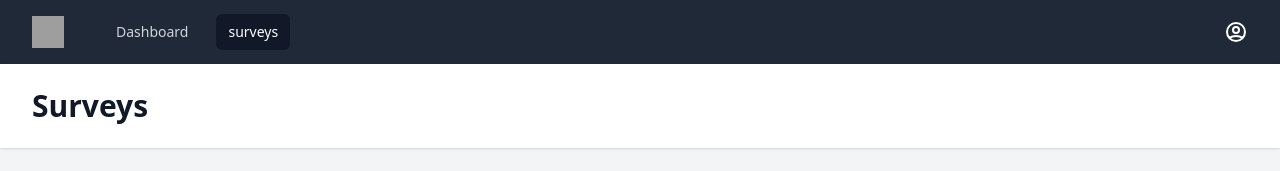
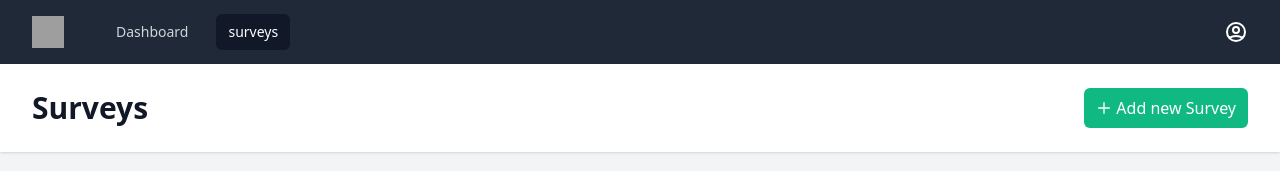
Before and after one commit to coco-whisper/laravel-vue3, a Vue app in the folder vue/: page /surveys in a window 1280 px wide. Shown: the top 171 px of the page. Built offline with nearby package versions, Linux system fonts and the light colour scheme; sample sign-in values are in the browser's storage; grey boxes are pictures that could not be loaded.

Commit message:
Implement new survey form

```diff
--- a/vue/src/components/PageComponent.vue
+++ b/vue/src/components/PageComponent.vue
@@ -1,9 +1,10 @@
 <template>
   <header class="bg-white shadow">
     <div class="max-w-7xl mx-auto py-6 px-4 sm:px-6 lg:px-8">
-      <h1 class="text-3xl font-bold text-gray-900">
+      <h1 v-if="title" class="text-3xl font-bold text-gray-900">
         {{ title }}
       </h1>
+      <slot name="header"></slot>
     </div>
   </header>
   <main>
--- a/vue/src/components/editor/QuestionEditor.vue
+++ b/vue/src/components/editor/QuestionEditor.vue
@@ -109,7 +109,7 @@
         id="question_type"
         name="question_type"
         v-model="questionData.type"
-        @change="dataChange"
+        @change="typeChange"
         class="
           mt-1
           block
@@ -281,6 +281,16 @@ function upperCaseFirst(str) {
   return str.charAt(0).toUpperCase() + str.slice(1);
 }
 
+function typeChange() {
+  if (shouldHaveOptions()) {
+    questionData.value.data = {
+      ...questionData.value.data,
+      options: []
+    }
+  }
+  dataChange();
+}
+
 // Emit the data change
 function dataChange() {
   const data = JSON.parse(JSON.stringify(questionData.value));
--- a/vue/src/router/index.js
+++ b/vue/src/router/index.js
@@ -17,6 +17,7 @@ const routes = [
     children: [
       { path: "/dashboard", name: "Dashboard", component: Dashboard },
       { path: "/surveys", name: "Surveys", component: Surveys },
+      { path: "/survey", name: "SurveyCreate", component: SurveyView },
       { path: "/survey/:id", name: "SurveyView", component: SurveyView },
     ],
   },
--- a/vue/src/views/SurveyView.vue
+++ b/vue/src/views/SurveyView.vue
@@ -1,5 +1,5 @@
 <template>
-  <PageComponent :title="surveyData.title">
+  <PageComponent :title="surveyData.id ? surveyData.title : 'Create a Survey'">
     <div>
       <div>
         <div>
@@ -190,9 +190,6 @@
                     <label for="status" class="font-medium text-gray-700"
                       >Active</label
                     >
-                    <p class="text-gray-500">
-                      Active survey and make it public
-                    </p>
                   </div>
                 </div>
                 <!--/ Status -->
@@ -304,14 +301,27 @@ import QuestionEditor from "../components/editor/QuestionEditor.vue";
 
 const route = useRoute();
 
+let surveyData;
+
+if (route.params.id) {
   const survey = computed(() =>
     store.state.surveys.find((s) => s.id === parseInt(route.params.id))
   );
 
-const surveyData = ref({
+  surveyData = ref({
     ...survey.value,
     status: survey.value.status !== "draft",
   });
+} else {
+  surveyData = ref({
+    title: "",
+    status: false,
+    description: null,
+    image: null,
+    expire_date: null,
+    questions: [],
+  })
+}
 
 function addQuestion(index) {
   const newQuestion = {
--- a/vue/src/views/Surveys.vue
+++ b/vue/src/views/Surveys.vue
@@ -1,6 +1,38 @@
 <!-- This example requires Tailwind CSS v2.0+ -->
 <template>
-  <PageComponent title="Surveys">
+  <PageComponent>
+    <template v-slot:header>
+      <div class="flex justify-between items-center">
+        <h1 class="text-3xl font-bold text-gray-900">Surveys</h1>
+        <router-link
+          :to="{name: 'SurveyCreate'}"
+          class="
+            py-2
+            px-3
+            text-white
+            bg-emerald-500
+            rounded-md
+            hover:bg-emerald-600
+          "
+        >
+          <svg
+            xmlns="http://www.w3.org/2000/svg"
+            class="h-4 w-4 -mt-1 inline-block"
+            fill="none"
+            viewBox="0 0 24 24"
+            stroke="currentColor"
+          >
+            <path
+              stroke-linecap="round"
+              stroke-linejoin="round"
+              stroke-width="2"
+              d="M12 4v16m8-8H4"
+            />
+          </svg>
+          Add new Survey
+        </router-link>
+      </div>
+    </template>
     <div class="grid grid-cols-1 gap-3 sm:grid-cols-2 md:grid-cols-3">
       <div
         v-for="survey in surveys"
```
Lines whose indentation alone changed are shown as unchanged.
